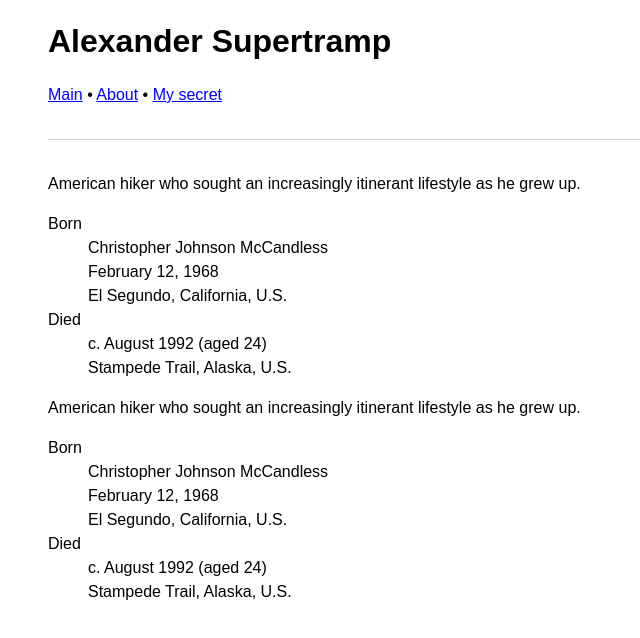
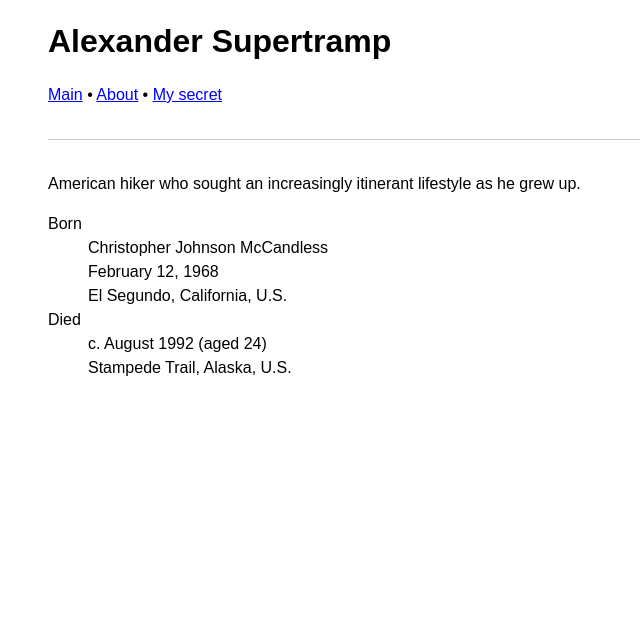
Before and after one commit to BelovDmitriii/react-router-demo, a React (Create React App) app in the folder react-router-in-practiсe/: page /about/1 in a window 1280 px wide. Shown: the top 638 px of the page, without its empty margins (0-640 px from the left). Built offline with nearby package versions, Linux system fonts and the light colour scheme.

Commit message:
1.7 Исправит роутинг

```diff
--- a/react-router-in-practiсe/src/app.tsx
+++ b/react-router-in-practiсe/src/app.tsx
@@ -6,12 +6,11 @@ import About from './pages/about';
 import Secret from './pages/secret';
 
 /*
-  С "/about" мы разобрались, но что делать, если у нас
-  может быть страница второго уровня с постоянным адресом?
-  Например, "/about/secret". Да, ситуация крайне редкая.
-  Сейчас React Router считает Secret частью страницы About,
-  а не отдельной страницей "/about/secret".
-  Решим эту проблему в следующем шаге...
+  Решается проблема с помощью индексного элемента.
+  Теперь по адресу /about будет открываться обычная страница About.
+  Если адрес /about/secret, то будет показана страница Secret,
+  а если указан какой-то другой параметр, то снова откроется About,
+  но уже с параметром в консоли.
 */
 
 
@@ -21,7 +20,8 @@ function App (): JSX.Element {
       <Routes>
         <Route path='/' element={<Layout />}>
           <Route index element={<Main />} />
-          <Route path='about' element={<About />} >
+          <Route path='about'>
+            <Route index element={<About />} />
             <Route path=':year' element={<About />} />
             <Route path='secret' element={<Secret />} />
           </Route>
--- a/react-router-in-practiсe/src/pages/about.tsx
+++ b/react-router-in-practiсe/src/pages/about.tsx
@@ -1,5 +1,5 @@
 import {Fragment} from 'react';
-import {useParams, Outlet} from 'react-router-dom';
+import {useParams} from 'react-router-dom';
 
 function About(): JSX.Element {
   const params = useParams();
@@ -30,7 +30,6 @@ function About(): JSX.Element {
           Stampede Trail, Alaska, U.S.
         </dd>
       </dl>
-      <Outlet />
     </Fragment>
   );
 }
```
